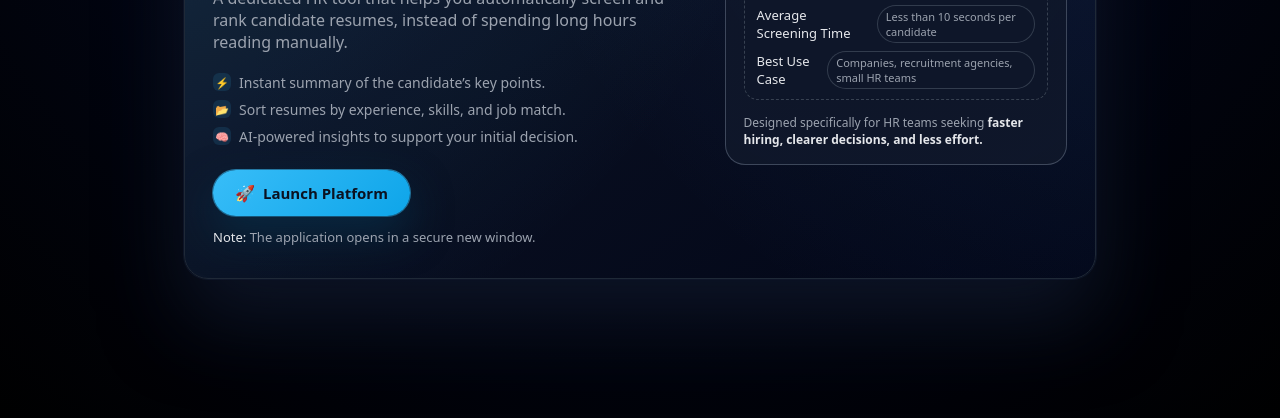
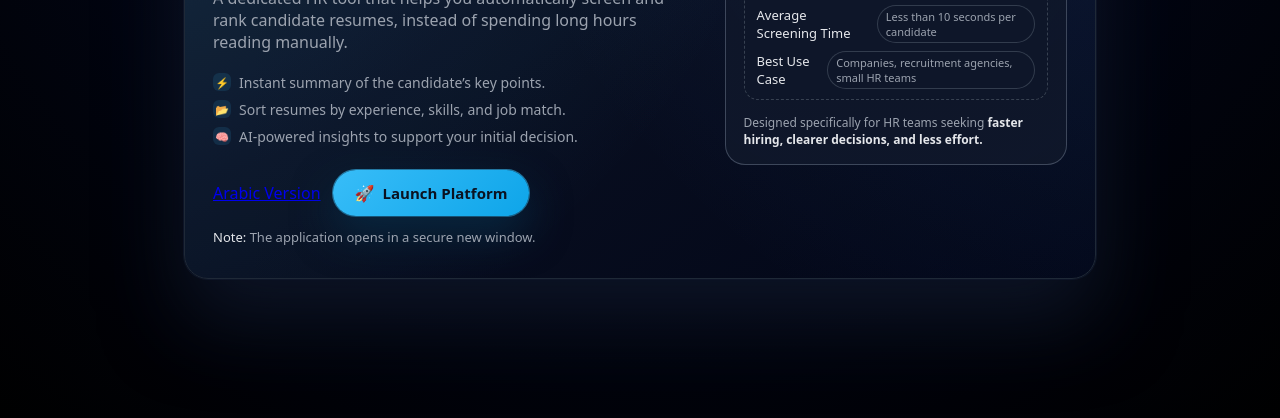
Before and after one commit to Ibrahim-Abduljabar/smart-recruiters-ai-exact-2, a plain HTML site: page index.html in a window 1280 px wide. Shown: the part 366-784 px from the top of the page. Drawn offline with Linux system fonts and the light colour scheme.

Commit message:
Update index.html

```diff
--- a/index.html
+++ b/index.html
@@ -303,6 +303,7 @@
                     </div>
 
                     <div class="actions">
+                        <a href="https://smart-recruiters-ai-exact.vercel.app/">Arabic Version</a>
                         <a
                             class="btn-primary"
                             href="https://smart-recruiters-ai-2-megpxorjmttdls4l53da7t.streamlit.app/"
```
